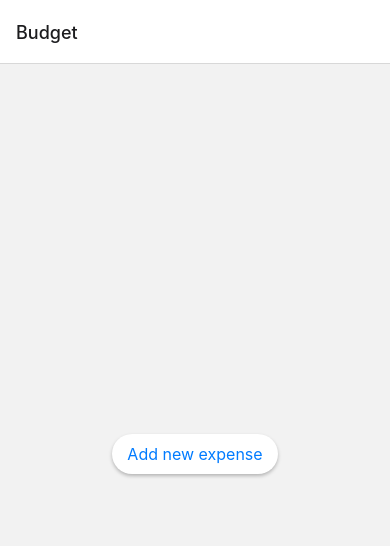
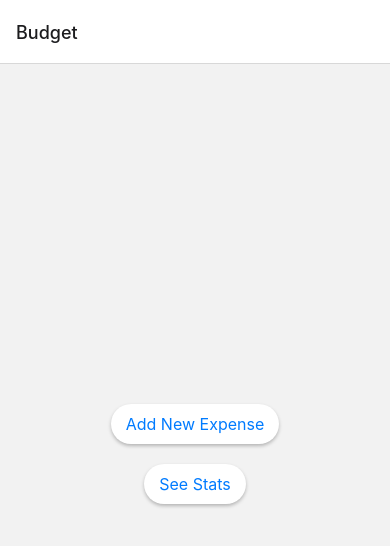
Before and after one commit to Maplestudent/ExpenseTracker, a React Native app: screen /Budget in a window 390 px wide. Shown: the top 546 px of the page. Built offline with nearby package versions, Linux system fonts and the light colour scheme.

Commit message:
edited statsScreen.jsx

```diff
--- a/src/screens/BudgetScreen.jsx
+++ b/src/screens/BudgetScreen.jsx
@@ -3,25 +3,28 @@ import { View, Text, TouchableOpacity, StyleSheet } from 'react-native';
 import { useNavigation } from '@react-navigation/native';
 
 function BudgetScreen() {
-
     const navigation = useNavigation();
-
 
     const handleAddExpense = () => {
         console.log('Add expense button tapped');
         navigation.navigate('AddExpense');
     };
 
-    return(
+    const handleStatsScreen = () => {
+        console.log('See Stats button tapped');
+        navigation.navigate('StatsScreen'); // Replace 'StatsScreen' with your screen name
+    };
+
+    return (
         <View style={{ flex: 1, justifyContent: 'center', alignItems: 'center' }}>
-
             <TouchableOpacity style={styles.button} onPress={handleAddExpense}>
-                <Text style={styles.text}>Add new expense</Text>
+                <Text style={styles.text}>Add New Expense</Text>
             </TouchableOpacity>
 
+            <TouchableOpacity style={styles.button} onPress={handleStatsScreen}>
+                <Text style={styles.text}>See Stats</Text>
+            </TouchableOpacity>
         </View>
-
-
     );
 }
 
--- a/src/screens/StatsScreen.jsx
+++ b/src/screens/StatsScreen.jsx
@@ -1,7 +1,8 @@
-import React from 'react';
-import { View, Text } from 'react-native';
+import React, { useState } from 'react';
+import { View, Text, ScrollView, StyleSheet } from 'react-native';
 
 function StatsScreen() {
+    const navigation = useNavigation();
     return(
         <Text>Stats Screen</Text>
     );
```
Lines whose indentation alone changed are shown as unchanged.
